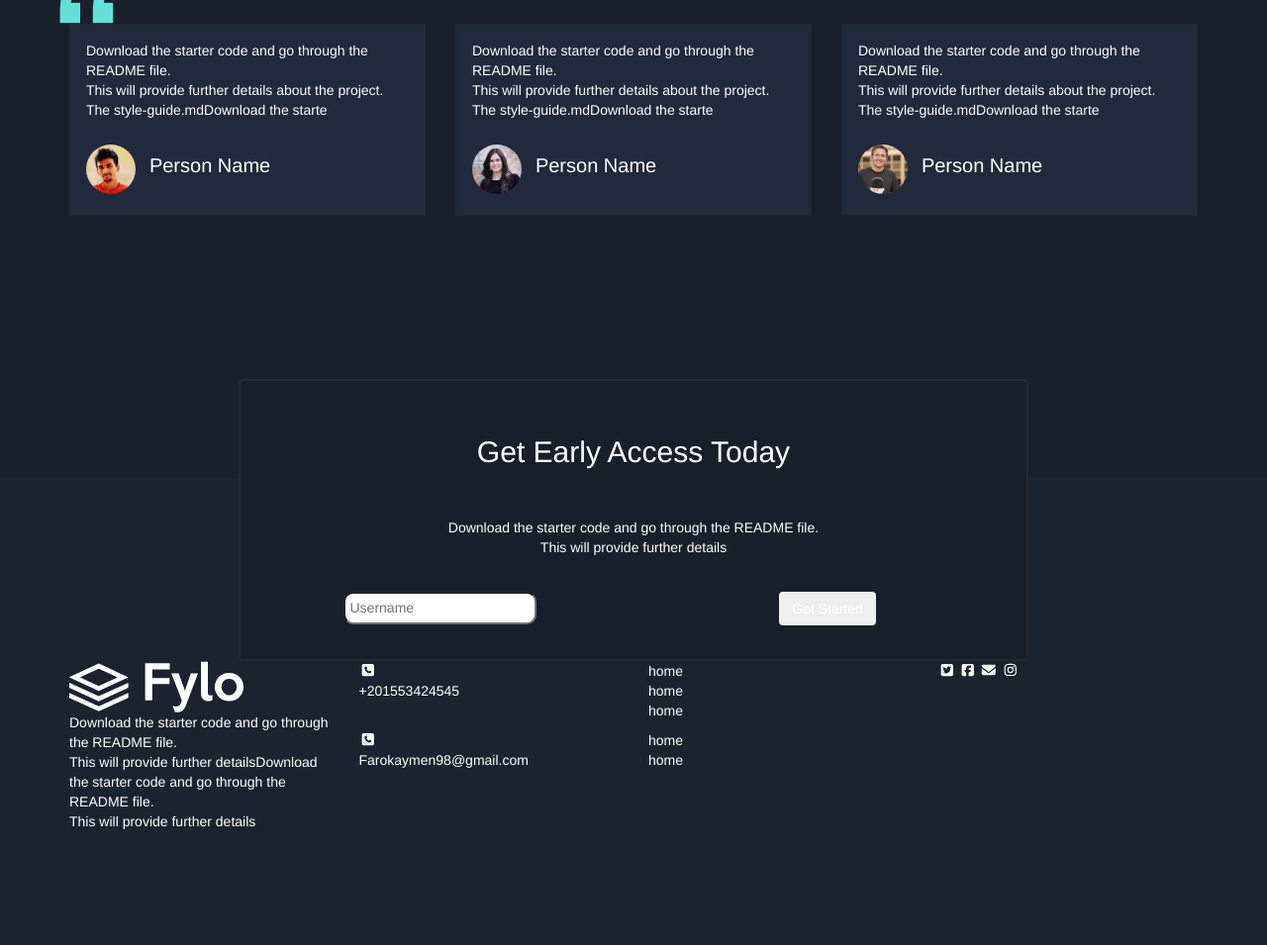
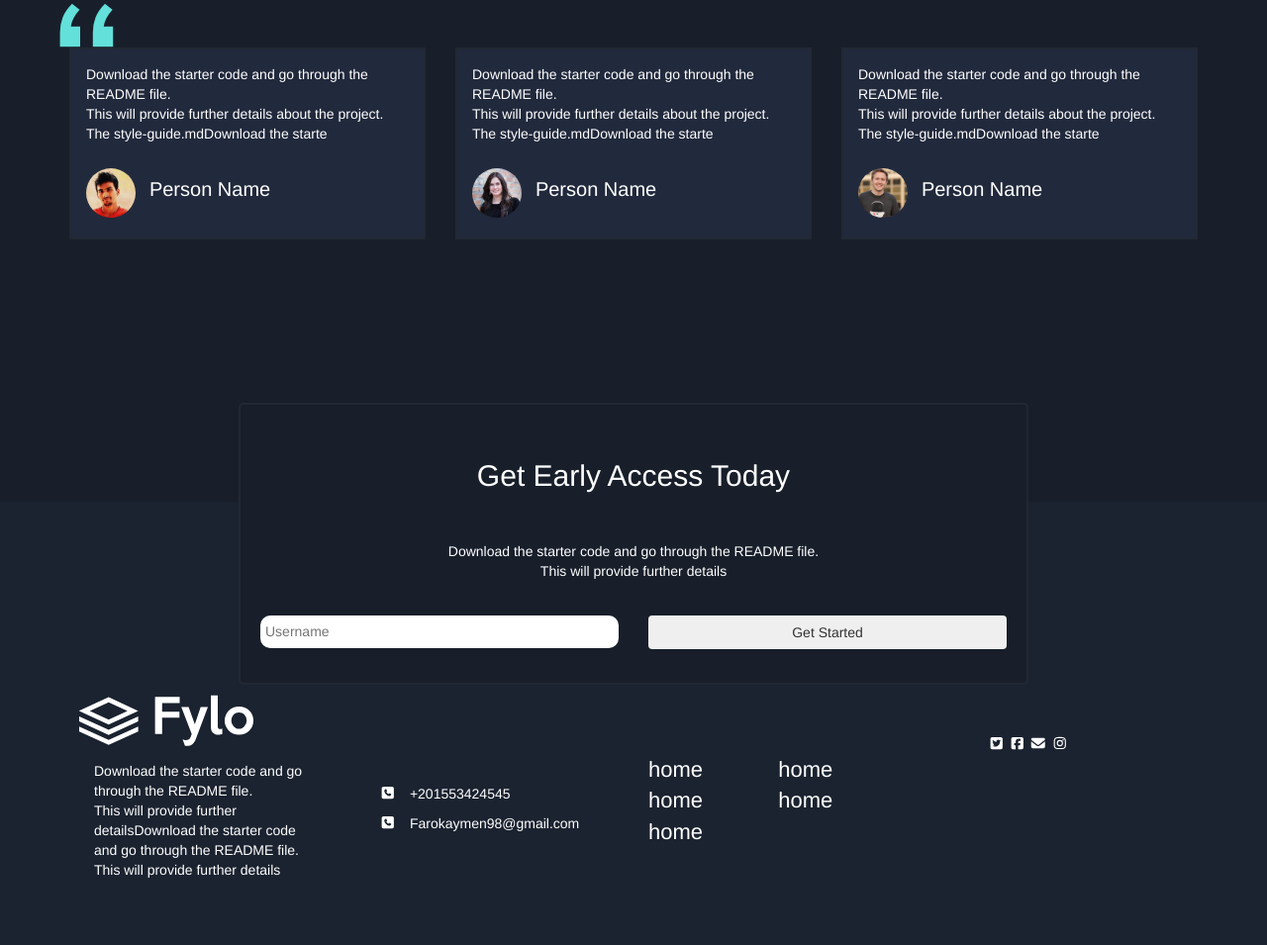
Before and after one commit to Farouk-Aiman/site-v15.0, a plain HTML site: page index.html in a window 1280 px wide. Shown: the part 1910-2865 px from the top of the page at 99% size. Drawn offline with Linux system fonts and the light colour scheme; files whose address does not match are found by name.

Commit message:
Update style.css

```diff
--- a/css/style.css
+++ b/css/style.css
@@ -18,7 +18,7 @@ body {
 }
 
 .topNav ul {
-	width: 25%;
+	width: 30%;
 	float: right
 }
 
@@ -74,6 +74,10 @@ header button {
 	color: #FFF
 }
 
+.sectionOne  .partSectionOne img {
+	height: 90px;
+}
+
 
 /* Start sectionTwo */
 
@@ -89,6 +93,7 @@ header button {
 
 .sectionTwo .partSectionTwo img {
 	width: 100%;
+
 }
 
 .sectionTwo .partSectionTwo h2 {
@@ -173,14 +178,72 @@ footer .signUp {
 footer .signUp h2 ,
 footer .signUp p {
 	color: #FFF;
-	margin-bottom: 20px;
+	margin-bottom:  20px;
 	padding: 15px
 }
 
-.input1 {
+footer .signUp .input1 {
 	border-radius: 10px;
+	width: 100%;
+	border: none;
 	height: 33px;
 	color: #000;
 	padding: 5px;
 	margin-bottom: 15px;
 }
+
+footer .signUp button {
+	color: #333;
+	width: 100%;
+}
+
+
+
+footer .plo {
+	padding: 10px;
+}
+
+footer .plo p {
+	padding: 15px;
+}
+
+
+
+
+footer .email {
+	padding: 100px 20px;
+}
+
+footer .email .icon {
+}
+
+footer .email p {
+	display: inline-block;
+	padding: 0 10px 0 10px;
+}
+
+
+footer .map {
+	padding: 70px 0;
+}
+
+footer .map ul {
+	width: 50%;
+	display: inline;
+	float: left
+}
+
+footer .map ul li {
+	font-size: 22px;
+}
+
+
+footer .social {
+	padding: 50px;
+}
+
+footer .social .icon {
+	font-size: 25px;
+	margin-top: 30px;
+	margin-left: 10px
+}
```
